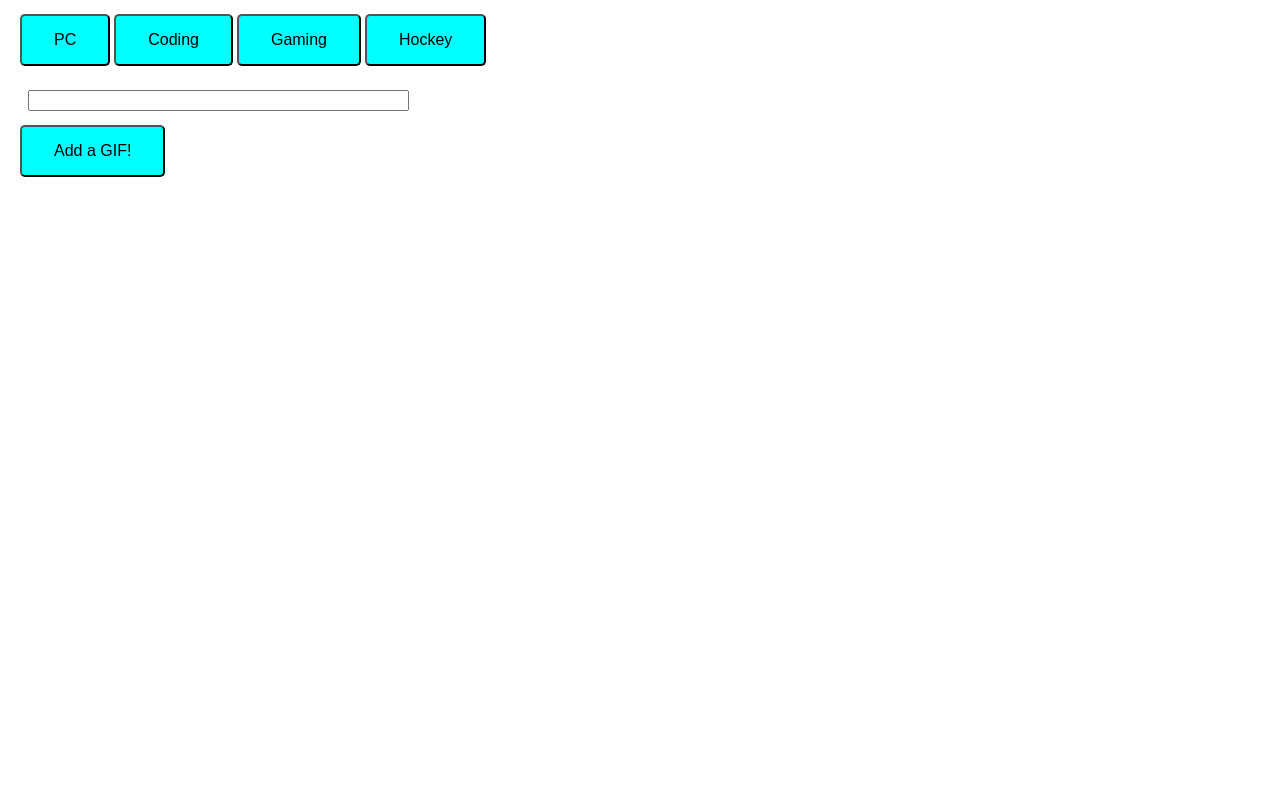
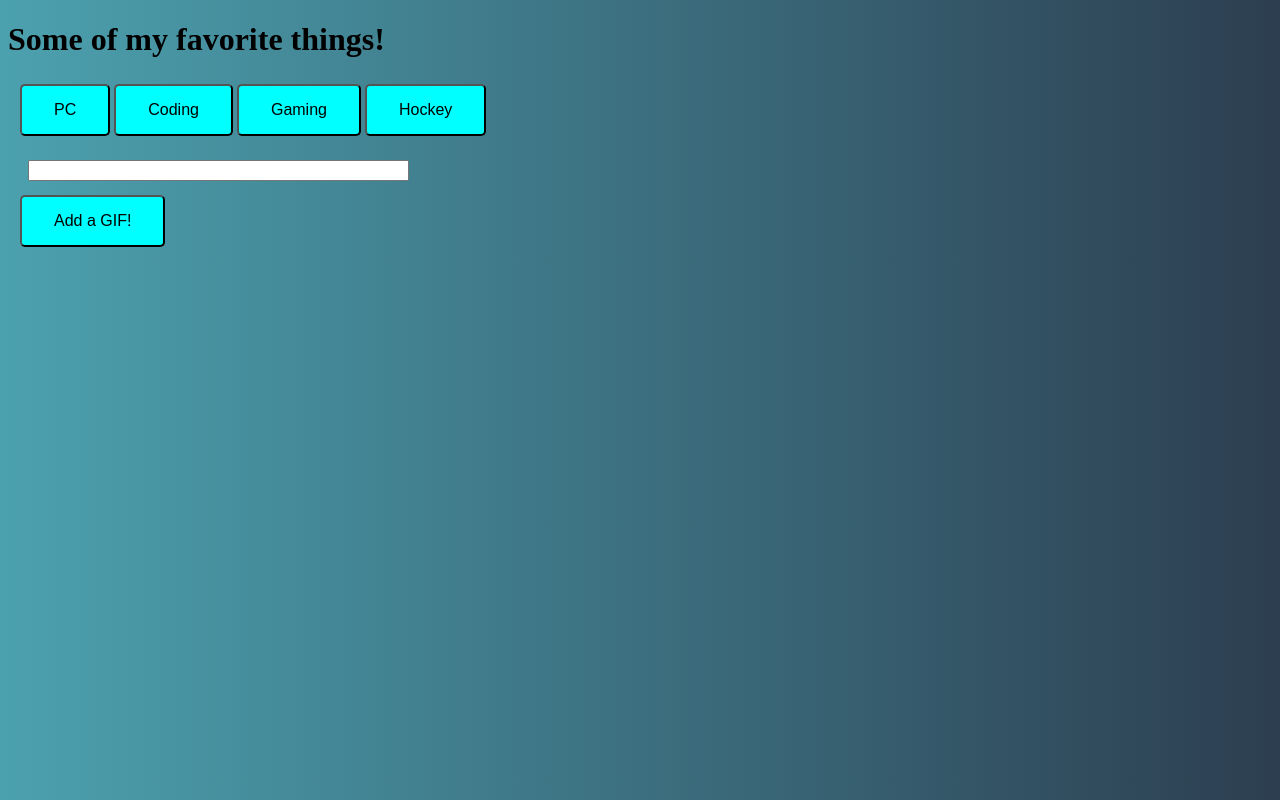
Before and after one commit to hayjmuir/giphypage, a plain HTML site: page index.html in a window 1280 px wide. Drawn offline with nearby package versions, Linux system fonts and the light colour scheme.

Commit message:
updated CSS

```diff
--- a/index.html
+++ b/index.html
@@ -14,7 +14,7 @@
     <title>GIF Madness!</title>
 </head>
 <body>
-
+   <h1>Some of my favorite things!</h1>
    <div id="btnStorage"></div>
 
     <form id="gif-form">
--- a/style.css
+++ b/style.css
@@ -1,3 +1,11 @@
+body{
+    background: #2c3e50; /* fallback for old browsers */
+    background: -webkit-linear-gradient(to left, #2c3e50, #4ca1af); /* Chrome 10-25, Safari 5.1-6 */
+    background: linear-gradient(to left, #2c3e50, #4ca1af); /* W3C, IE 10+/ Edge, Firefox 16+, Chrome 26+, Opera 12+, Safari 7+ */
+
+}
+
+
 
 div,
 form
```
